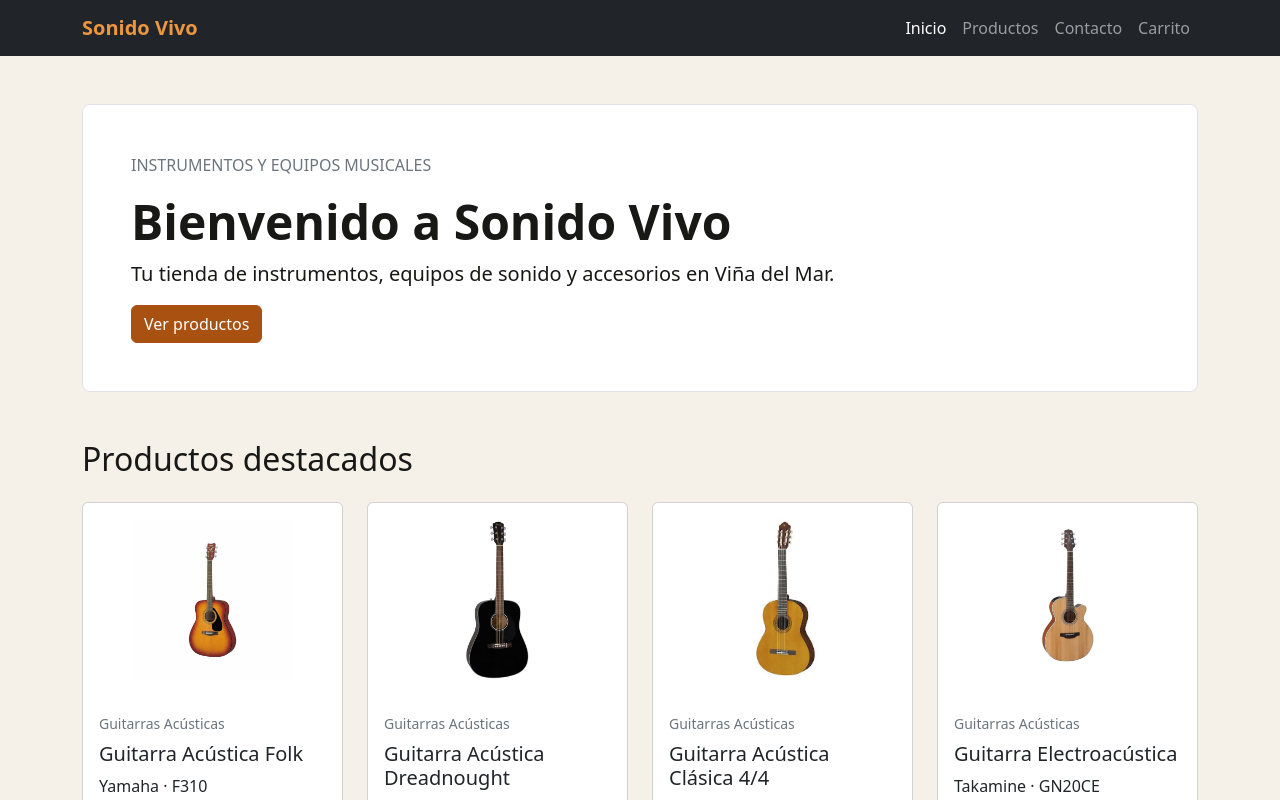
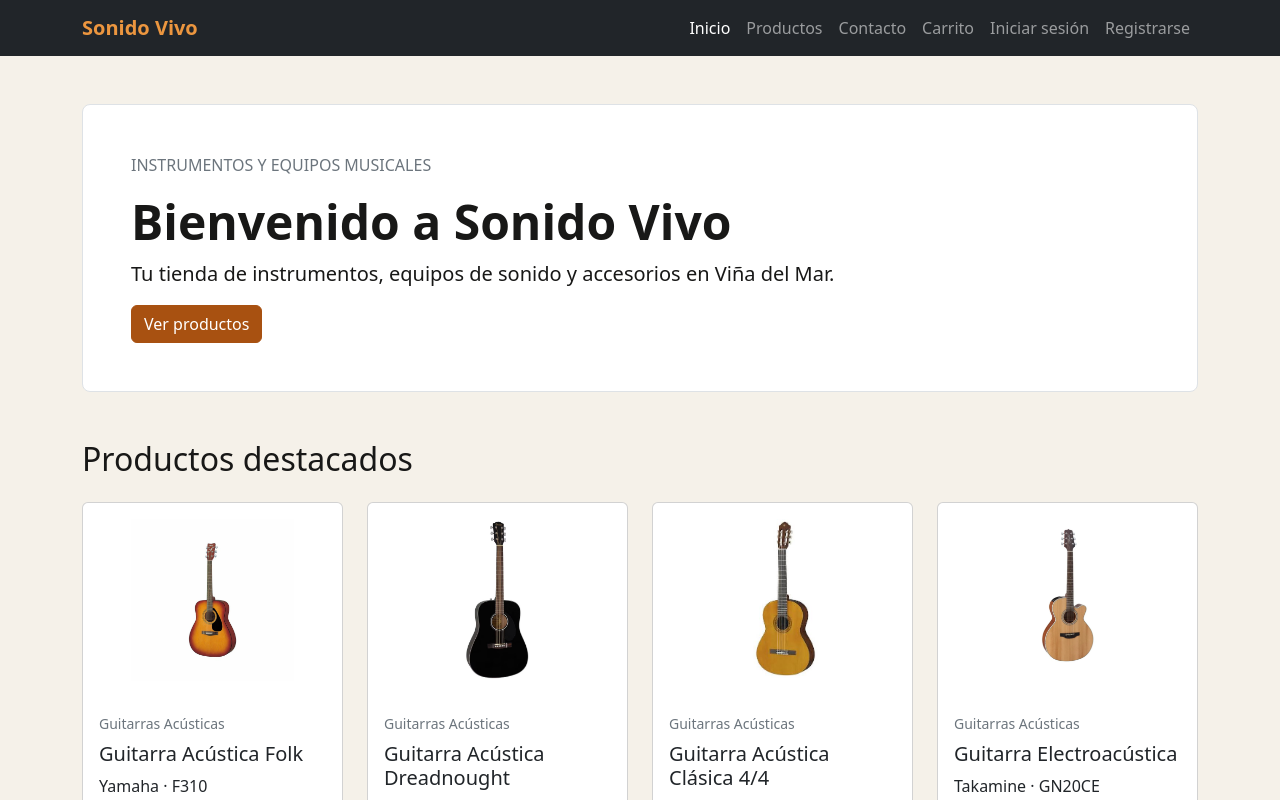
Before and after one commit to dzzetafps/tienda-sonido-vivo, a React (Vite) app in the folder frontend/: page / in a window 1280 px wide. Shown: the top 800 px of the page. Built offline with nearby package versions, Linux system fonts and the light colour scheme.

Commit message:
feat: integrar login y registro con navegacion

```diff
--- a/frontend/src/App.tsx
+++ b/frontend/src/App.tsx
@@ -8,6 +8,8 @@ import Carrito from './paginas/Carrito'
 import Checkout from './paginas/Checkout'
 import CompraError from './paginas/CompraError'
 import CompraExitosa from './paginas/CompraExitosa'
+import Login from './paginas/Login'
+import Registro from './paginas/Registro'
 
 function App() {
   return (
@@ -23,6 +25,8 @@ function App() {
           <Route path="/checkout" element={<Checkout />} />
           <Route path="/compra-error" element={<CompraError />} />
           <Route path="/compra-exitosa" element={<CompraExitosa />} />
+          <Route path="/login" element={<Login />} />
+          <Route path="/registro" element={<Registro />} />
         </Routes>
       </main>
     </>
--- a/frontend/src/componentes/organismos/Navbar.tsx
+++ b/frontend/src/componentes/organismos/Navbar.tsx
@@ -9,6 +9,8 @@ function Navbar() {
     { ruta: '/productos', texto: 'Productos' },
     { ruta: '/contacto', texto: 'Contacto' },
     { ruta: '/carrito', texto: 'Carrito' },
+    { ruta: '/login', texto: 'Iniciar sesión' },
+    { ruta: '/registro', texto: 'Registrarse' },
   ]
 
   return (
```
